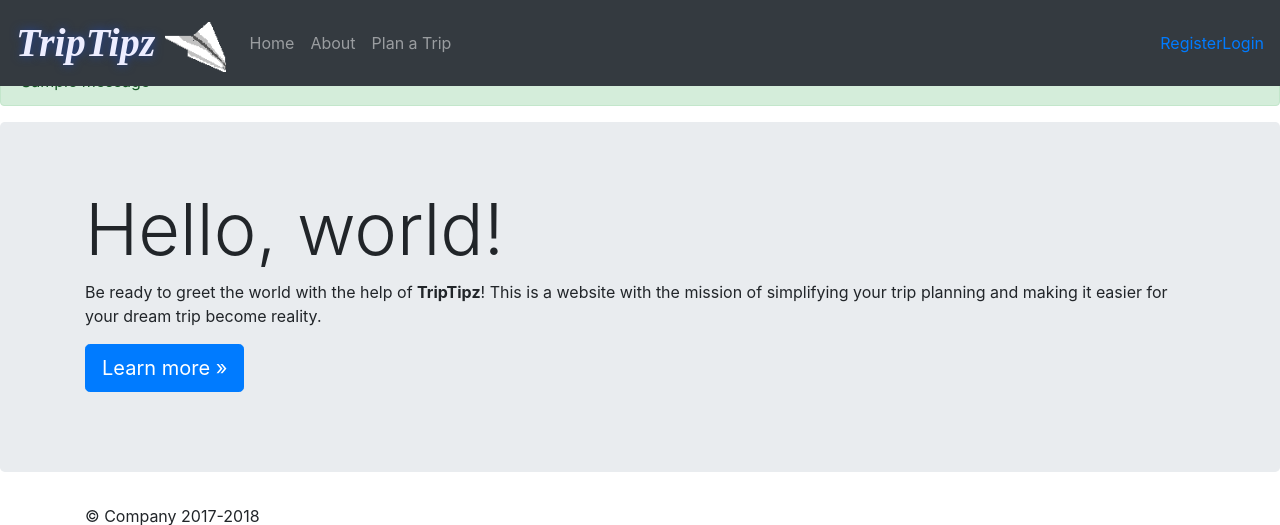
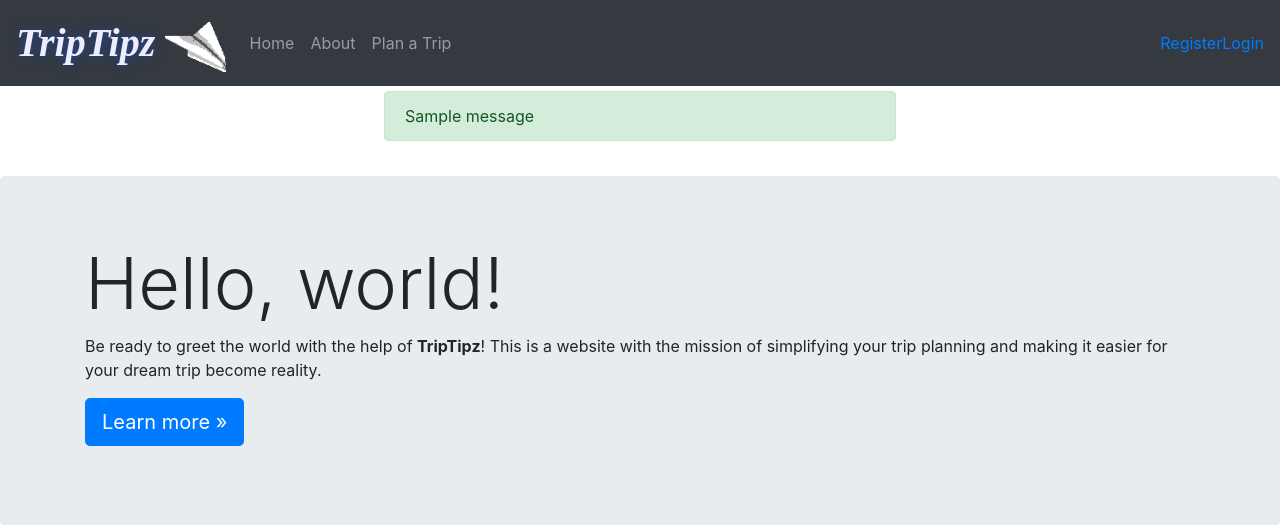
Before and after one commit to guiperdigao/POO-FlaskProject, a Flask app: page / in a window 1280 px wide. Shown: the top 525 px of the page. Run offline with Flask 2, Linux system fonts and the light colour scheme; one stand-in notice (Sample message) is shown; some libraries are stand-ins or nearby versions.

Commit message:
Add files via upload

```diff
--- a/app.py
+++ b/app.py
@@ -76,7 +76,6 @@ def register():
         # Close connection
         cur.close()
 
-        flash('You are now registered and can log in', 'success')
         return redirect(url_for('login'))
     return render_template('signin.html', form=form)
 
@@ -103,7 +102,6 @@ def login():
                 session['logged_in'] = True
                 session['username'] = username
 
-                flash('You are now logged in', 'success')
                 return redirect(url_for('plan'))
             else:
                 error = 'Invalid login'
@@ -123,7 +121,6 @@ def is_logged_in(f):
         if 'logged_in' in session:
             return f(*args, **kwargs)
         else:
-            flash('Unauthorized, Please login', 'danger')
             return redirect(url_for('login'))
     return wrap
 
@@ -132,7 +129,6 @@ def is_logged_in(f):
 @is_logged_in
 def logout():
     session.clear()
-    flash('You are now logged out', 'success')
     return redirect(url_for('login'))
 
 @app.route('/plan')
--- a/templates/_messages.html
+++ b/templates/_messages.html
@@ -1,15 +1,15 @@
 {% with messages = get_flashed_messages(with_categories=true) %}
   {% if messages %}
     {% for category, message in messages %}
-      <div class="alert alert-{{ category }}">{{ message }}</div>
+      <div style="margin: 35px 30%;" class="alert alert-{{ category }}">{{ message }}</div>
     {% endfor %}
   {% endif %}
 {% endwith %}
 
 {% if error %}
-  <div class="alert alert-danger">{{error}}</div>
+  <div style="margin: 35px 30%;" class="alert alert-danger">{{error}}</div>
 {% endif %}
 
 {% if msg %}
-  <div class="alert alert-success">{{msg}}</div>
+  <div style="margin: 35px 30%;" class="alert alert-success">{{msg}}</div>
 {% endif %}
--- a/templates/route.html
+++ b/templates/route.html
@@ -65,7 +65,7 @@
         <div class="row"><h4 style="display:block;"> O marcador azul é seu ponto de saída</h4></div>
         <div class="row"><h5 style="display:block;"> O ciclo completo tem {{dist}} km</h5></div>
         <div class="row"><h5 style="display:block;"> Tenha um excelente passeio, {{nome}}</h5></div>
-        <div class="container" style="margin: 5px 100px; ">
+        <div class="container" style="margin: 5px 30px%; ">
             {{trdmap.html}}
             </div>
         </div>
```
Also changed, not shown: templates/paper-plane.png (added).
